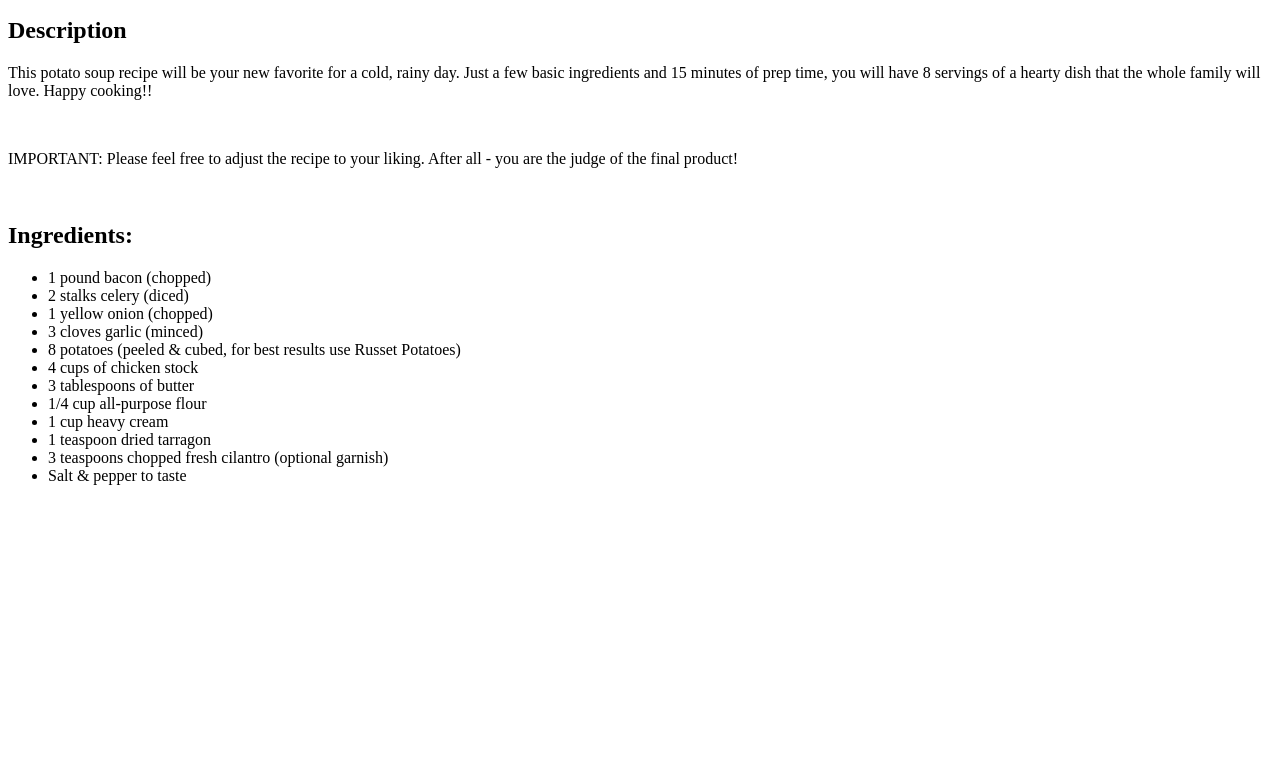
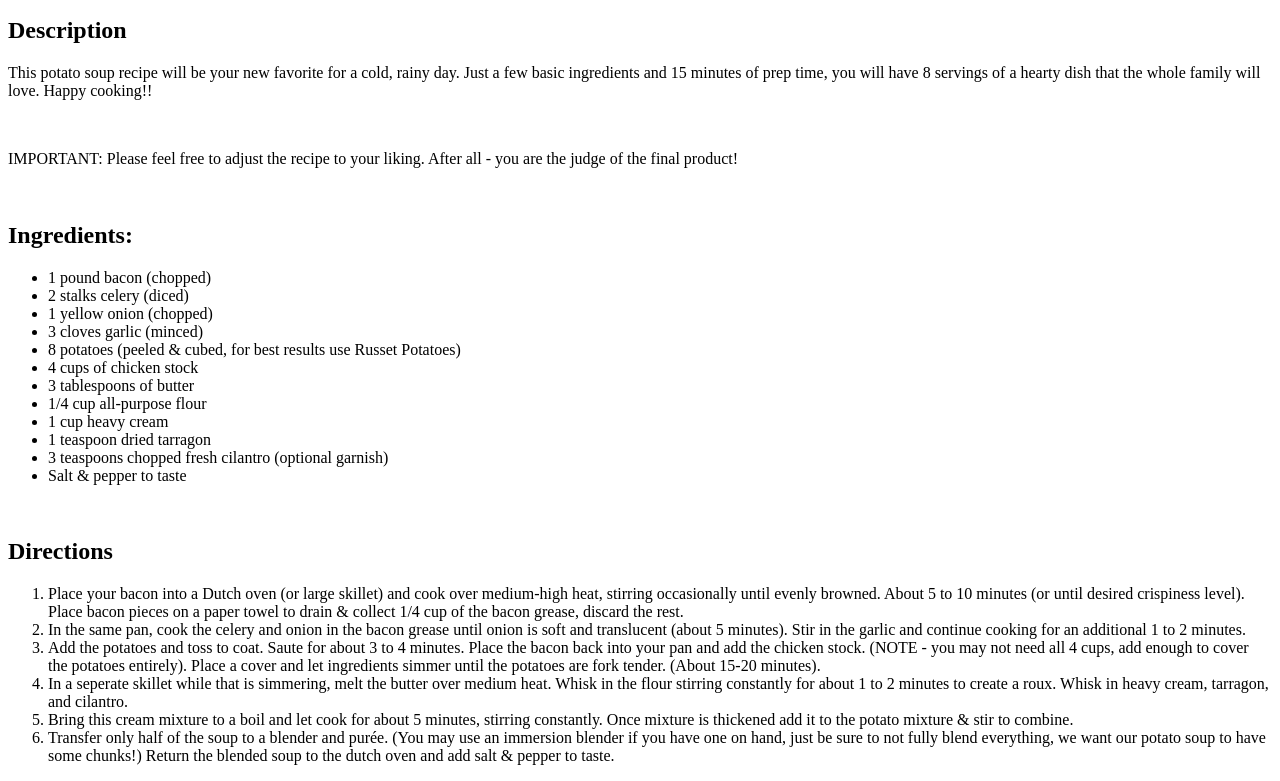
Before and after one commit to Cronk-Samantha/odin-recipes, a plain HTML site: page recipes/potatosoup.html in a window 1280 px wide. Shown: the part 127-908 px from the top of the page. Before the commit the page ends 800 px from the top, so only its background shows below. Drawn offline with Linux system fonts and the light colour scheme.

Commit message:
Updated potato soup page to include directions.
Added the directions to make soup using an ordered list
found under the ingredients list.

```diff
--- a/recipes/potatosoup.html
+++ b/recipes/potatosoup.html
@@ -34,6 +34,36 @@
             <li>1 teaspoon dried tarragon</li>
             <li>3 teaspoons chopped fresh cilantro (optional garnish)</li>
             <li>Salt & pepper to taste</li>
-        </ul>
+        </ul><br>
+
+        <h2>Directions</h2>
+        <ol>
+            <li>Place your bacon into a Dutch oven (or large skillet)
+                and cook over medium-high heat, stirring occasionally until
+                evenly browned. About 5 to 10 minutes (or until desired crispiness level).
+                Place bacon pieces on a paper towel to drain & collect 1/4 cup of the bacon grease, discard the rest.
+            </li>
+            <li>In the same pan, cook the celery and onion in the bacon grease
+                until onion is soft and translucent (about 5 minutes). Stir in the
+                garlic and continue cooking for an additional 1 to 2 minutes.
+            </li>
+            <li>Add the potatoes and toss to coat. Saute for about 3 to 4
+                minutes. Place the bacon back into your pan and add the chicken stock. (NOTE - you may
+                not need all 4 cups, add enough to cover the potatoes entirely). Place
+                a cover and let ingredients simmer until the potatoes are fork tender. (About 15-20 minutes).
+            </li>
+            <li>In a seperate skillet while that is simmering, melt the butter
+                over medium heat. Whisk in the flour stirring constantly for about 1
+                to 2 minutes to create a roux. Whisk in heavy cream, tarragon, and cilantro.
+            </li>
+            <li>Bring this cream mixture to a boil and let cook for about 5 minutes, stirring
+                constantly. Once mixture is thickened add it to the potato mixture & stir to combine.
+            </li>
+            <li>Transfer only half of the soup to a blender and purée. (You may use an
+                immersion blender if you have one on hand, just be sure to not fully
+                blend everything, we want our potato soup to have some chunks!) Return
+                the blended soup to the dutch oven and add salt & pepper to taste.</li>
+
+        </ol>
     </body>
 </html>
```
